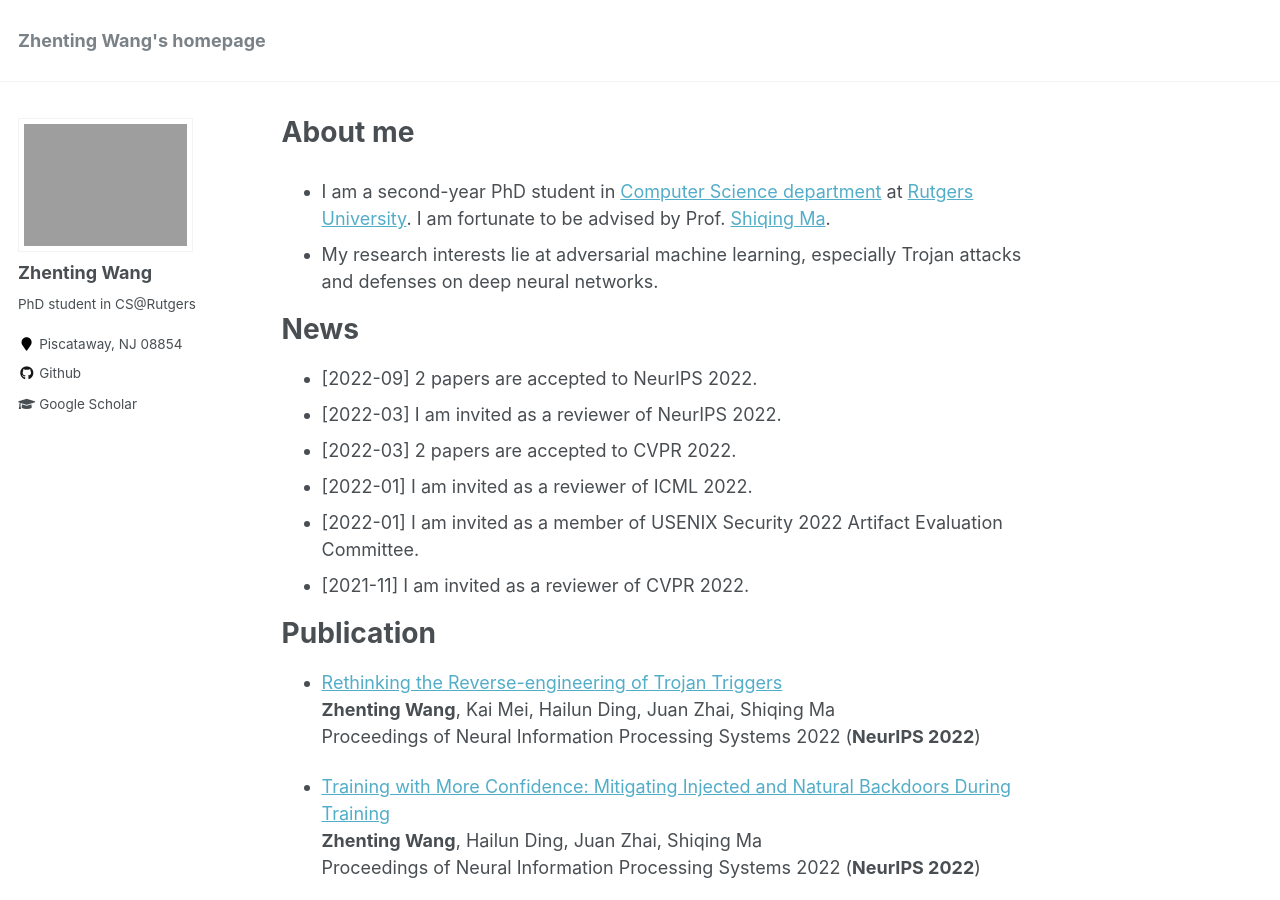
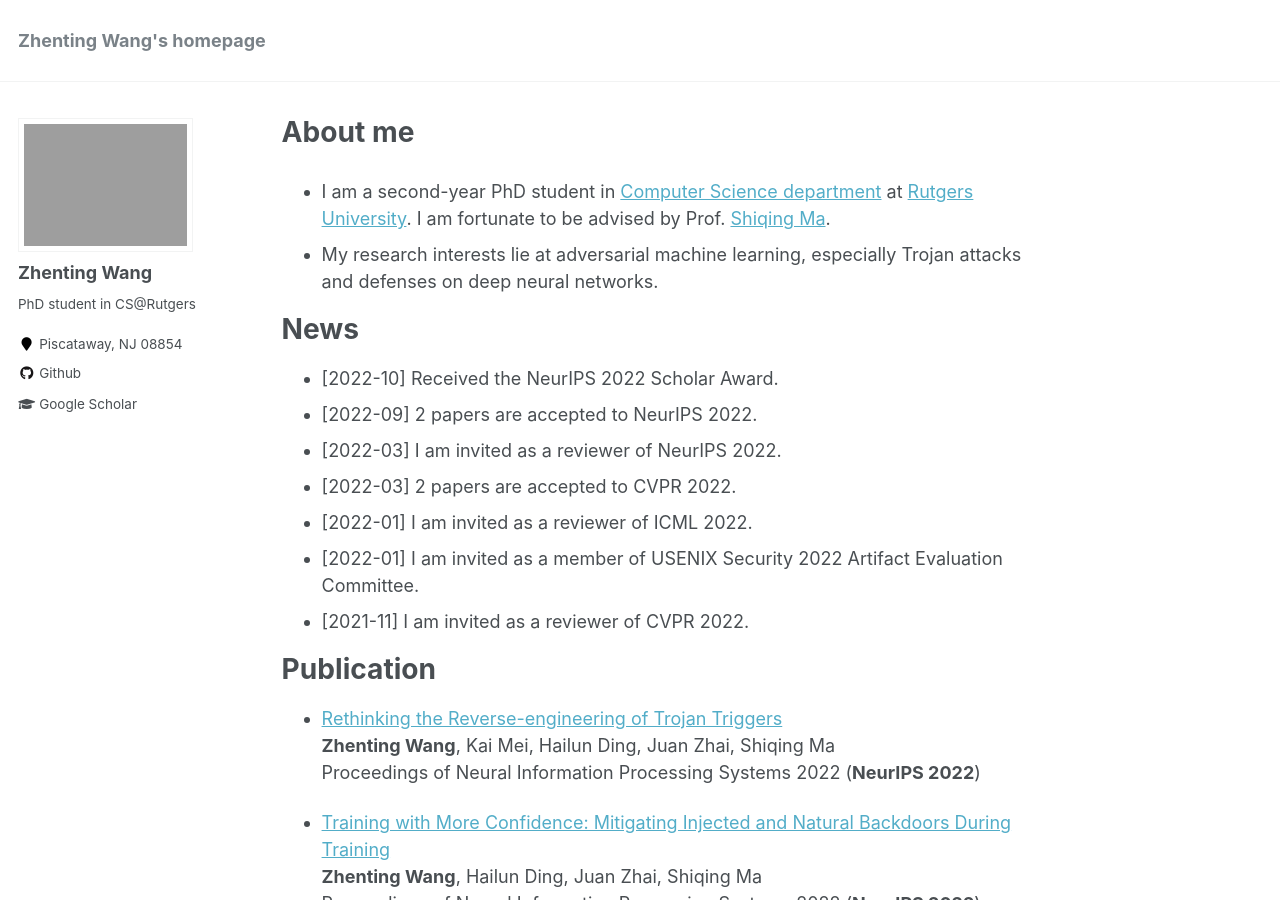
Before and after one commit to ZhentingWang/zhentingwang.github.io, a Jekyll site: the page built from _pages/about.md, in a window 1280 px wide and 900 px high. Built offline with Jekyll 4.4.1, drawn with Linux system fonts in a browser that asks for light colours.

Commit message:
Update about.md

```diff
--- a/_pages/about.md
+++ b/_pages/about.md
@@ -13,6 +13,7 @@ redirect_from:
 
 News
 ======
+* [2022-10] Received the NeurIPS 2022 Scholar Award.
 * [2022-09] 2 papers are accepted to NeurIPS 2022.
 * [2022-03] I am invited as a reviewer of NeurIPS 2022.
 * [2022-03] 2 papers are accepted to CVPR 2022.
```
